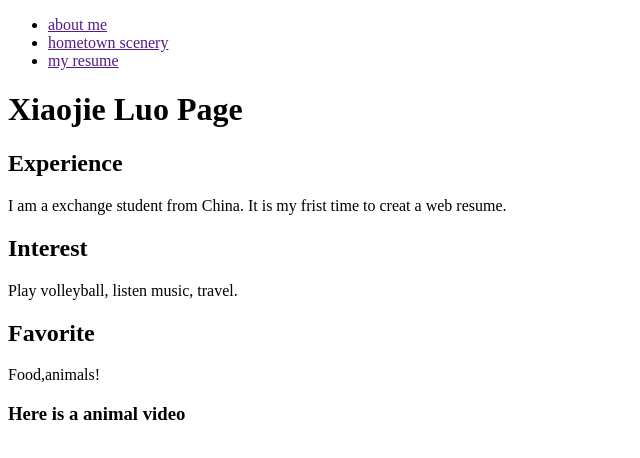
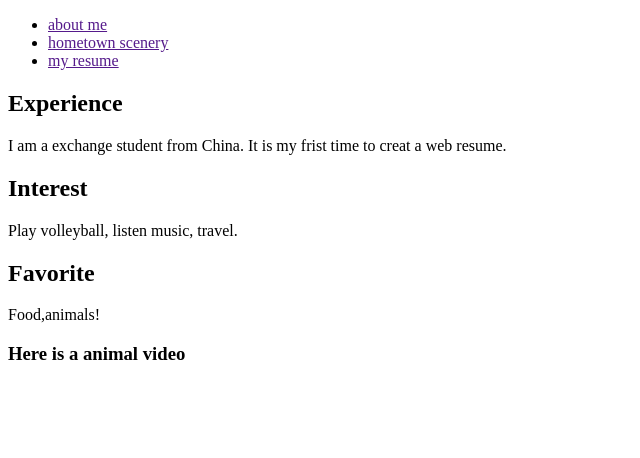
Before and after one commit to xluo30/project, a plain HTML site: page index.html in a window 1280 px wide. Shown: the whole page, without its empty margins (0-640 px from the left). Drawn offline with Linux system fonts and the light colour scheme.

Commit message:
Update index.html

```diff
--- a/index.html
+++ b/index.html
@@ -1,5 +1,8 @@
 <!doctype html>
 <html lang="en">
+<head>
+<title>Xiaojie Luo Page</title>
+</head>
 <meta charset="UTF-8">
 
 <body>
@@ -15,7 +18,7 @@
 <a href="">my resume</a>
 </li>
 </ul>
-<h1>Xiaojie Luo Page</h1>
+
 <h2>Experience</h2>
 
 <p>I am a exchange student from China. It is my frist time to creat a web resume.</p>
```
